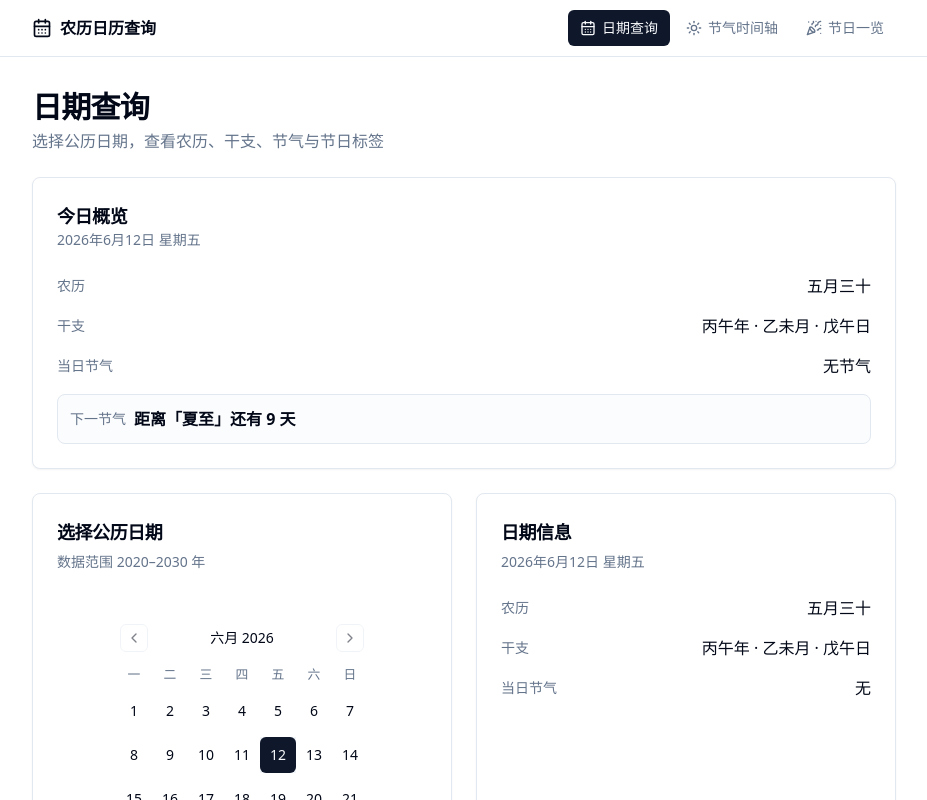
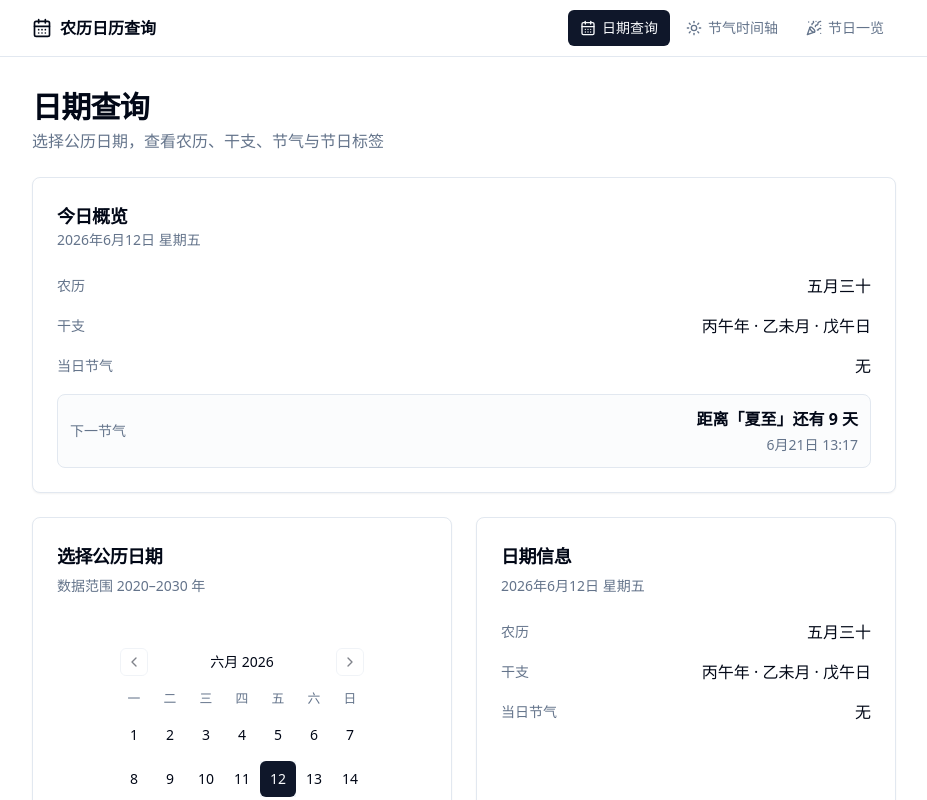
Before and after one commit to LcjGitHub/label-6124, a Next.js app: page / in a window 1280 px wide. Shown: the top 800 px of the page, without its empty margins (176-1103 px from the left). Built offline with nearby package versions, Linux system fonts and the light colour scheme.

Commit message:
.913020344866380:f06aadd7e5969b8633f780773e409efb_6a2b713236d898ac98c4395a.6a2b741436d898ac98c43bdf.6a2b74141f9a2bba91feb780:Trae CN.T(2026/6/12 10:51:00)

```diff
--- a/src/components/today-overview.tsx
+++ b/src/components/today-overview.tsx
@@ -13,8 +13,10 @@ import {
   CALENDAR_YEAR_MAX,
   CALENDAR_YEAR_MIN,
   formatSolarDate,
+  formatSolarTermDateTime,
   getNextSolarTerm,
   getTodayOverview,
+  SolarTermEntry,
 } from "@/lib/calendar";
 import { cn } from "@/lib/utils";
 
@@ -59,19 +61,23 @@ export function TodayOverview() {
         </CardHeader>
         <CardContent>
           <p className="text-sm text-muted-foreground">
-            今日不在 Mock 数据范围内（{CALENDAR_YEAR_MIN}–{CALENDAR_YEAR_MAX}）。
+            今日不在数据支持范围内（{CALENDAR_YEAR_MIN}–{CALENDAR_YEAR_MAX} 年）。
           </p>
         </CardContent>
       </Card>
     );
   }
 
-  const solarTermDisplay = overview.solarTerm ?? "无节气";
+  const solarTermDisplay = overview.solarTerm ?? "无";
   const nextTermDisplay = nextTerm
     ? nextTerm.daysLeft === 0
       ? `今天是「${nextTerm.name}」`
       : `距离「${nextTerm.name}」还有 ${nextTerm.daysLeft} 天`
-    : "暂无下一节气数据";
+    : "当年已无更多节气";
+
+  const nextTermDateTimeDisplay = nextTerm
+    ? formatSolarTermDateTime(nextTerm as unknown as SolarTermEntry)
+    : null;
 
   return (
     <Card>
@@ -107,10 +113,11 @@ export function TodayOverview() {
               : "bg-muted/30"
           )}
         >
-          <div className="flex items-center gap-2">
+          <div className="flex flex-col gap-1 sm:flex-row sm:items-center sm:justify-between">
             <span className="text-sm font-medium text-muted-foreground">
               下一节气
             </span>
+            <div className="flex flex-col items-start gap-1 sm:items-end">
               <span
                 className={cn(
                   "text-base font-semibold",
@@ -121,6 +128,12 @@ export function TodayOverview() {
               >
                 {nextTermDisplay}
               </span>
+              {nextTermDateTimeDisplay && (
+                <span className="text-sm text-muted-foreground">
+                  {nextTermDateTimeDisplay}
+                </span>
+              )}
+            </div>
           </div>
         </div>
       </CardContent>
--- a/src/lib/calendar.ts
+++ b/src/lib/calendar.ts
@@ -156,6 +156,7 @@ export function getTodayOverview(): TodayOverview | null {
 export interface NextSolarTerm {
   name: string;
   date: string;
+  time: string;
   daysLeft: number;
 }
 
@@ -169,18 +170,13 @@ function diffInDays(date1: Date, date2: Date): number {
 }
 
 /**
- * 获取当年下一个节气信息（含当天节气），如果当年已无节气则取下一年第一个节气
+ * 获取当年下一个节气信息（含当天节气），当年已无剩余节气则返回 null
  */
 export function getNextSolarTerm(fromDate: Date = new Date()): NextSolarTerm | null {
   const fromKey = formatDateKey(fromDate);
-  let year = fromDate.getFullYear();
-  let terms = getSolarTermsForYear(year);
-  let nextTerm = terms.find((t) => t.date >= fromKey);
-
-  if (!nextTerm && year < CALENDAR_YEAR_MAX) {
-    terms = getSolarTermsForYear(year + 1);
-    nextTerm = terms[0] ?? null;
-  }
+  const year = fromDate.getFullYear();
+  const terms = getSolarTermsForYear(year);
+  const nextTerm = terms.find((t) => t.date >= fromKey);
 
   if (!nextTerm) return null;
 
@@ -191,6 +187,7 @@ export function getNextSolarTerm(fromDate: Date = new Date()): NextSolarTerm | n
   return {
     name: nextTerm.name,
     date: nextTerm.date,
+    time: nextTerm.time,
     daysLeft,
   };
 }
```
Lines whose indentation alone changed are shown as unchanged.
